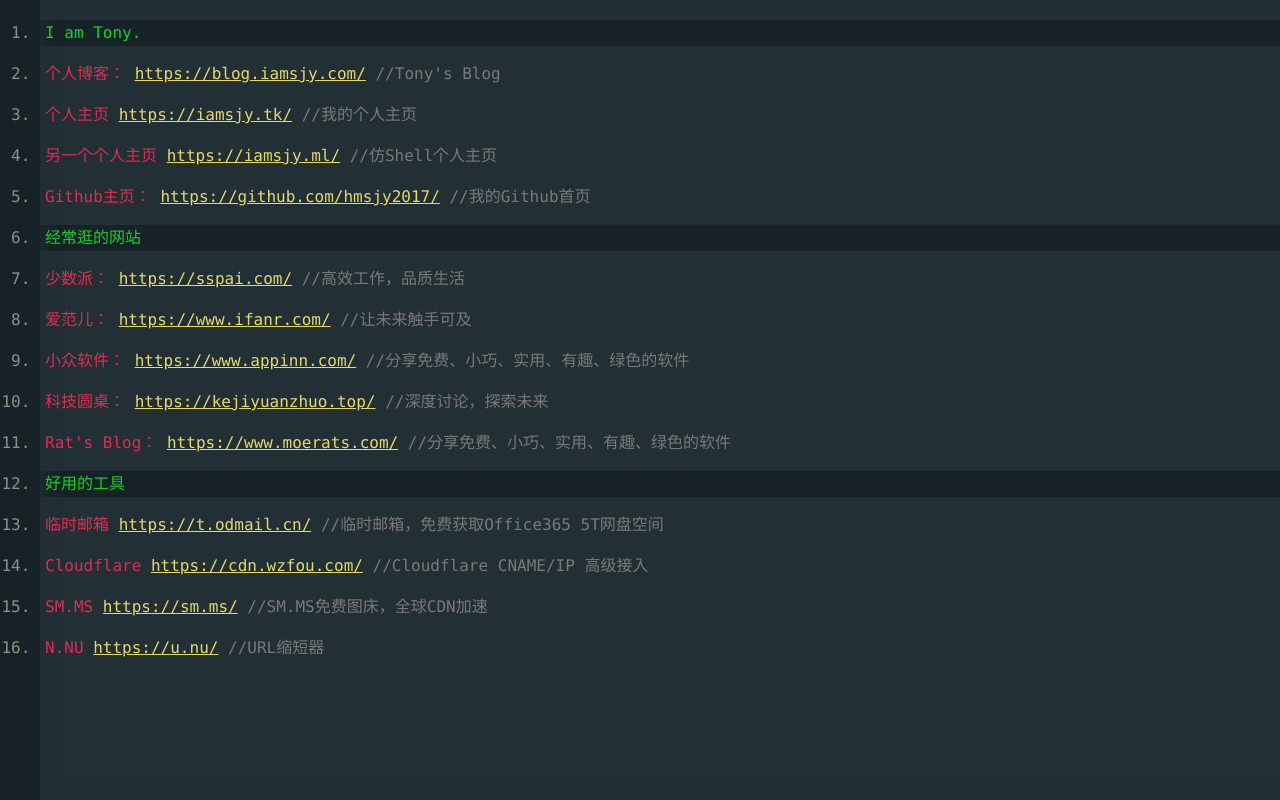
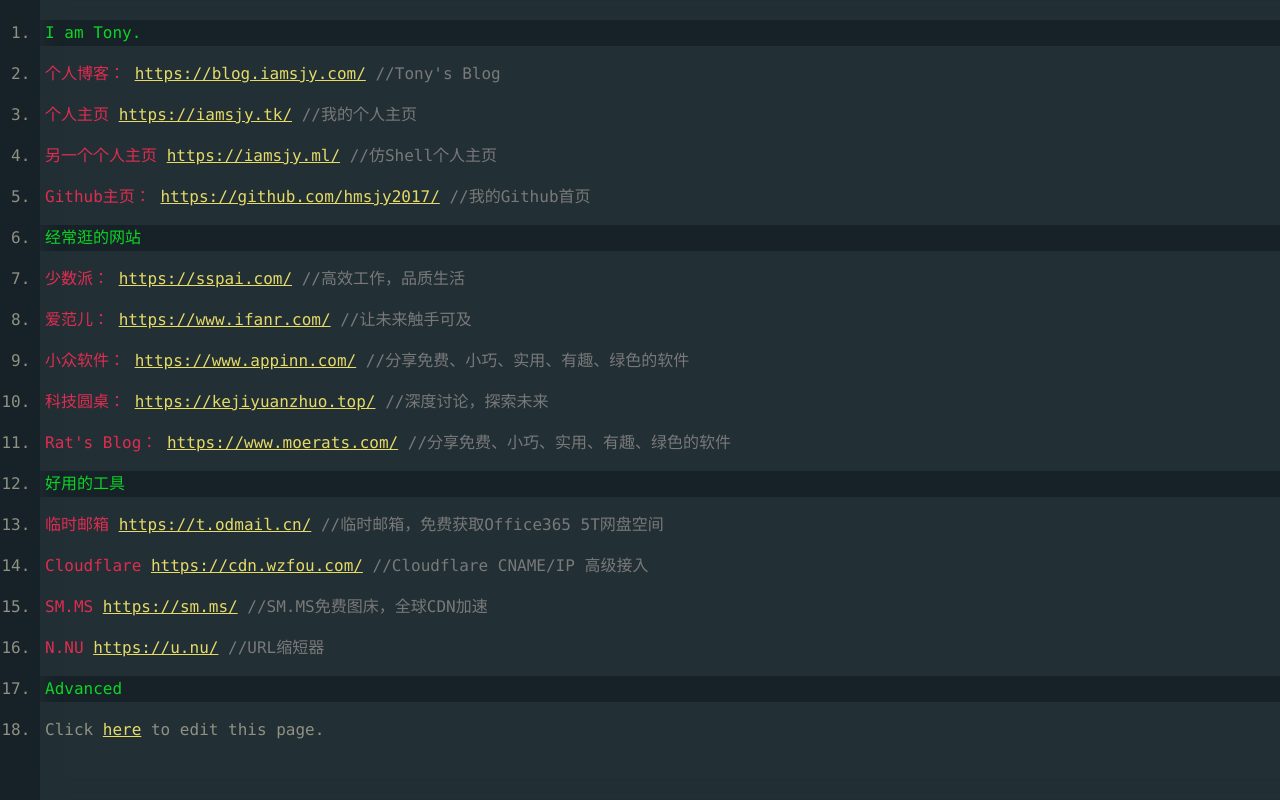
Before and after one commit to drunken-beholder/index, a plain HTML site: page index.html in a window 1280 px wide. Drawn offline with Linux system fonts and the light colour scheme.

Commit message:
Update index.html

```diff
--- a/index.html
+++ b/index.html
@@ -28,6 +28,8 @@
     <li><span class="key">Cloudflare</span> <a href="https://cdn.wzfou.com/" target="_blank">https://cdn.wzfou.com/</a> <span class="comment">//Cloudflare CNAME/IP 高级接入</span></li>
     <li><span class="key">SM.MS</span> <a href="https://sm.ms/" target="_blank">https://sm.ms/</a> <span class="comment">//SM.MS免费图床，全球CDN加速</span></li>
     <li><span class="key">N.NU</span> <a href="https://u.nu/" target="_blank">https://u.nu/</a> <span class="comment">//URL缩短器</span></li>
+    <li class="active"><span class="brand">Advanced</span></li>
+    <li><span class="key"></span>Click <a href="https://github.com/hmsjy2017/index/edit/master/index.html">here</a> to edit this page.</p>
    </ol>
   </div>
  </body>
```
